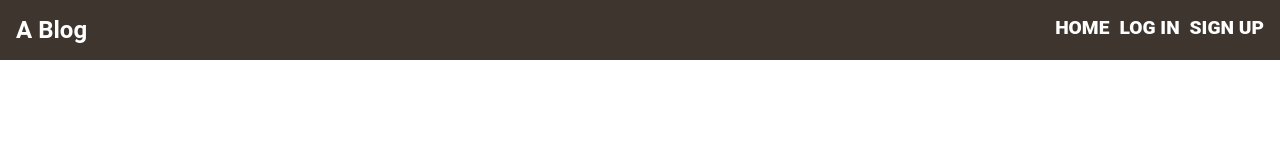
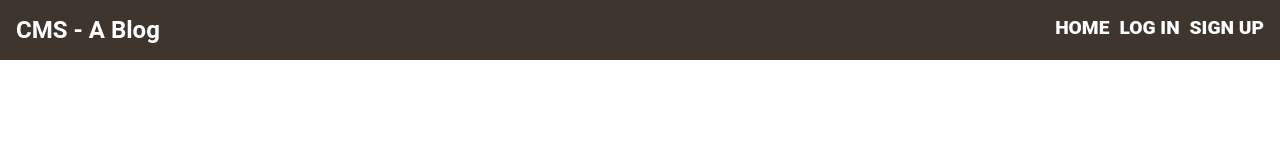
Before and after one commit to AirDevil188/blog_api, a React (Vite) app in the folder cms_frontend/: page /log-in in a window 1280 px wide. Shown: the top 160 px of the page. Built offline with nearby package versions, Linux system fonts and the light colour scheme.

Commit message:
add: added NavLink to h1 element

```diff
--- a/cms_frontend/src/components/Navbar.jsx
+++ b/cms_frontend/src/components/Navbar.jsx
@@ -1,6 +1,6 @@
 import styles from "./Navbar.module.css";
 import { RxHamburgerMenu } from "react-icons/rx";
-import { Link, useNavigate } from "react-router-dom";
+import { Link, NavLink, useNavigate } from "react-router-dom";
 import PropTypes from "prop-types";
 import useClickOutside from "../hooks/useClickOutside";
 
@@ -28,7 +28,9 @@ const NavBar = ({ user, setUserObject, hamburger, setHamburger }) => {
           <RxHamburgerMenu size={30} />
         </button>
         <section className={styles.logoSection}>
-          <h1>A Blog</h1>
+          <NavLink to={"/"}>
+            <h1>CMS - A Blog</h1>
+          </NavLink>
         </section>
         <nav className={styles.nav}>
           <menu className={hamburger ? styles.menuOpen : styles.menuClose}>
```
